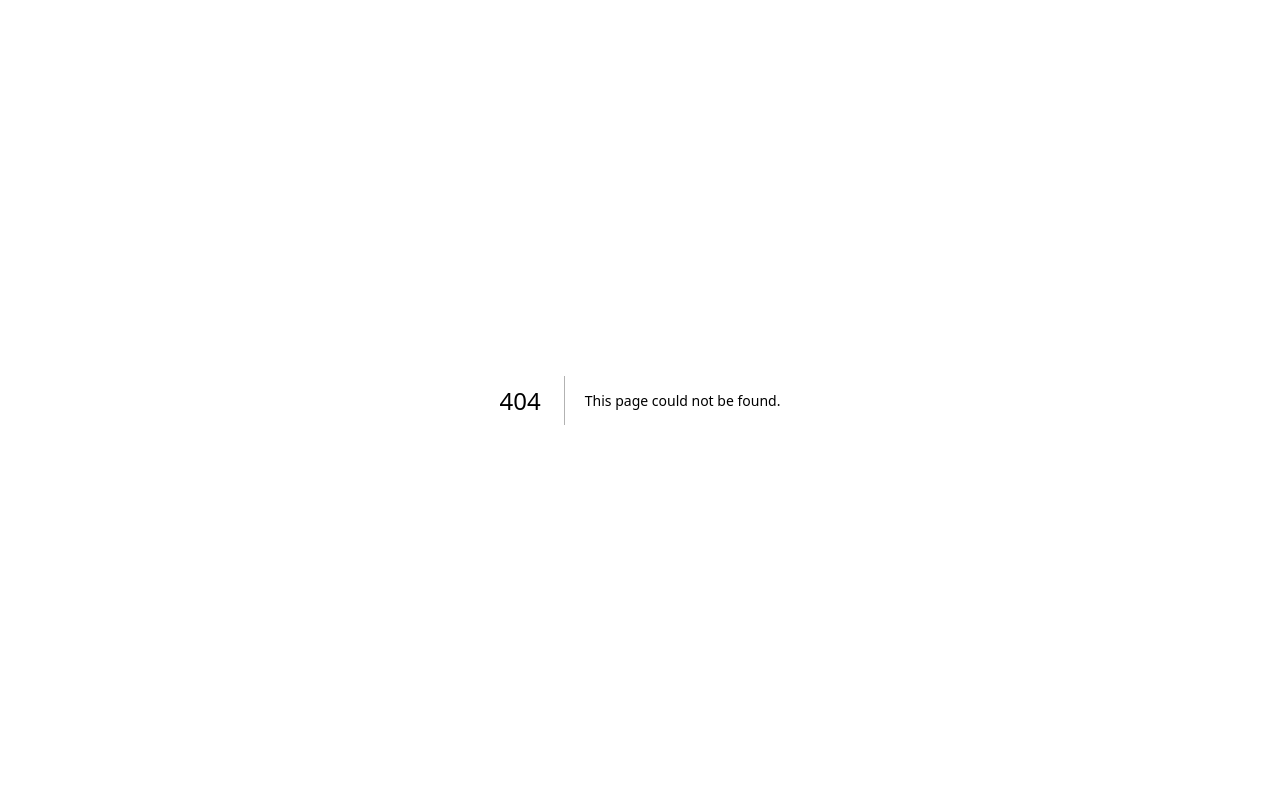
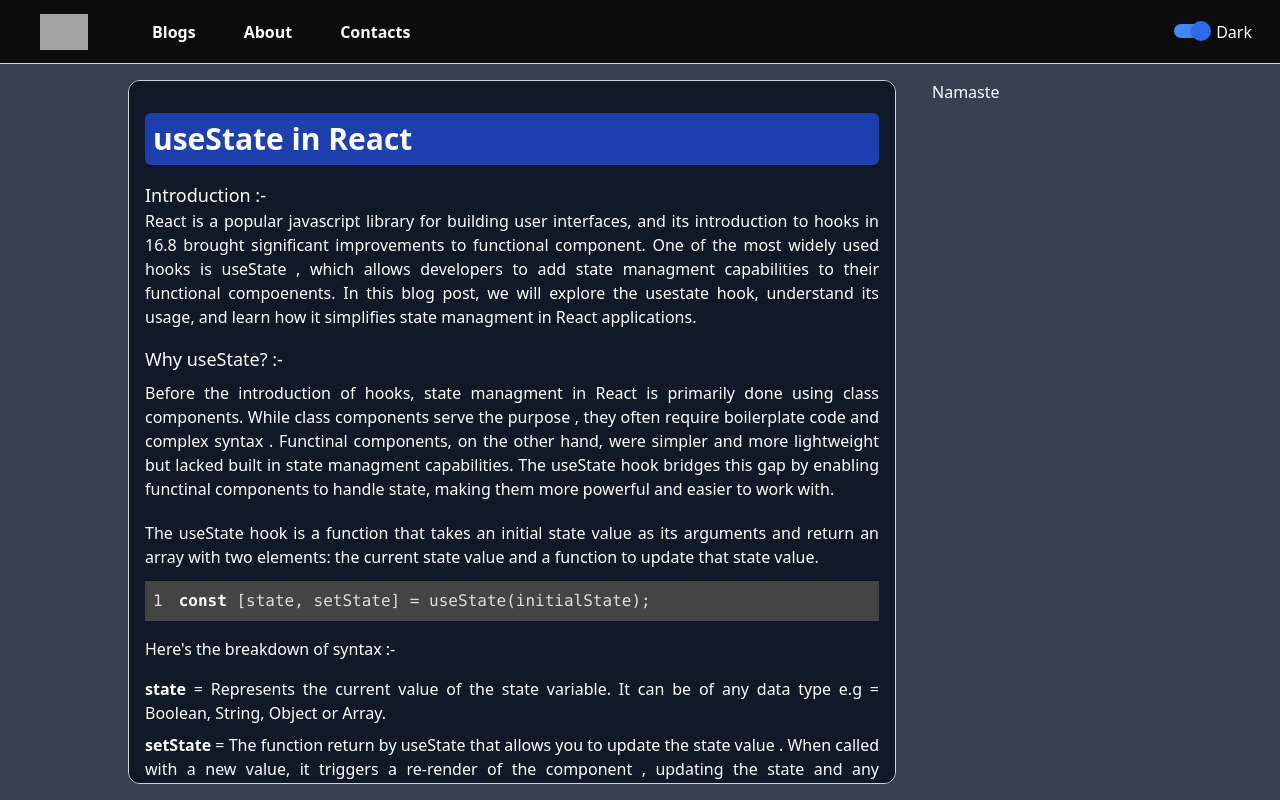
Before and after one commit to iamshiv007/NextJS-Portfolio, a Next.js app: page /posts/react/useState in a window 1280 px wide. Before the commit this address had no page. Built offline with nearby package versions, Linux system fonts and the light colour scheme; grey boxes are pictures that could not be loaded.

Commit message:
useState completed

```diff
--- a/components/blogData.jsx
+++ b/components/blogData.jsx
@@ -195,4 +195,11 @@
     linkName: "react/useEffect",
     date: "July 4, 2023",
   },
+  {
+    name: "useState in React",
+    imageUrl:
+      "https://encrypted-tbn0.gstatic.com/images?q=tbn:ANd9GcRYTiTHUjDbI_QrgGMU6NWTtrjV161GoAzxUQ&usqp=CAU",
+    linkName: "react/useState",
+    date: "July 5, 2023",
+  },
 ];
--- a/pages/posts/react/useEffect.jsx
+++ b/pages/posts/react/useEffect.jsx
@@ -24,7 +24,7 @@
         <div className="layoutContainer">
           <div className="layoutBox1">
             <h1 className="text-3xl font-bold mt-4 bg-blue-400 dark:bg-blue-800 p-2 rounded-md">
-              useEffect
+              useEffect in React
             </h1>
 
             <ol className="list-decimal list-inside">
--- /dev/null
+++ b/pages/posts/react/useState.jsx
@@ -0,0 +1,116 @@
+import Navbar from "@/components/Navbar";
+import Theme from "@/components/Theme";
+import MobileNavbar from "@/components/mobileNavbar";
+import { BlogContext } from "@/contextApi/blogContext";
+import Head from "next/head";
+import React, { Fragment, useContext } from "react";
+import { github } from "react-syntax-highlighter/dist/cjs/styles/hljs";
+import { dark } from "react-syntax-highlighter/dist/cjs/styles/hljs";
+import SyntaxHighlighter from "react-syntax-highlighter";
+
+const UseState = () => {
+  const { dark: myDark } = useContext(BlogContext);
+
+  return (
+    <Fragment>
+      <Head>
+        <title>useState in React</title>
+      </Head>
+
+      <Theme>
+        <Navbar />
+        <MobileNavbar />
+
+        <div className="layoutContainer">
+          <div className="layoutBox1">
+            <h1 className="text-3xl font-bold mt-4 bg-blue-400 dark:bg-blue-800 p-2 rounded-md">
+              useState in React
+            </h1>
+
+            <div>
+              <p className="text-lg font-medium mt-4">Introduction :-</p>
+              <p className="my--2">
+                React is a popular javascript library for building user
+                interfaces, and its introduction to hooks in 16.8 brought
+                significant improvements to functional component. One of the
+                most widely used hooks is useState , which allows developers to
+                add state managment capabilities to their functional
+                compoenents. In this blog post, we will explore the usestate
+                hook, understand its usage, and learn how it simplifies state
+                managment in React applications.
+              </p>
+
+              <p className="text-lg font-medium mt-4">Why useState? :-</p>
+              <p className="my-2">
+                Before the introduction of hooks, state managment in React is
+                primarily done using class components. While class components
+                serve the purpose , they often require boilerplate code and
+                complex syntax . Functinal components, on the other hand, were
+                simpler and more lightweight but lacked built in state managment
+                capabilities. The useState hook bridges this gap by enabling
+                functinal components to handle state, making them more powerful
+                and easier to work with.
+              </p>
+
+              <Syntax myDark={myDark} />
+
+              <p className="text-center my-3">🙏 Dhanyawaad</p>
+            </div>
+          </div>
+
+          <div className="layoutBox2">Namaste</div>
+        </div>
+      </Theme>
+    </Fragment>
+  );
+};
+
+export default UseState;
+
+const Syntax = ({ myDark }) => {
+  const codeString = `const [state, setState] = useState(initialState);`;
+
+  return (
+    <>
+      <p className="mt-5">
+        The useState hook is a function that takes an initial state value as its
+        arguments and return an array with two elements: the current state value
+        and a function to update that state value.
+      </p>
+      <div className="my-3">
+        <SyntaxHighlighter
+          showLineNumbers={true}
+          language="javascript"
+          style={myDark ? dark : github}
+        >
+          {codeString}
+        </SyntaxHighlighter>
+      </div>
+
+      <div>
+        <p className="my-4">Here's the breakdown of syntax :-</p>
+
+        <p className="mt-2">
+          <strong>state</strong> = Represents the current value of the state
+          variable. It can be of any data type e.g = Boolean, String, Object or
+          Array.
+        </p>
+
+        <p className="mt-2">
+          <strong>setState</strong> = The function return by useState that
+          allows you to update the state value . When called with a new value,
+          it triggers a re-render of the component , updating the state and any
+          component elements that depend on it.
+        </p>
+
+        <p className="mt-2">
+          <strong>useState(initialState) = </strong>
+          the useState function takes the initial state values as its argument .
+          This initial state is only used during the first render of the
+          component. After that, the state variable will be updated with new
+          values.
+        </p>
+      </div>
+    </>
+  );
+};
```
Also changed, not shown: 1 other file (tests, documents, lock files or other folders).
